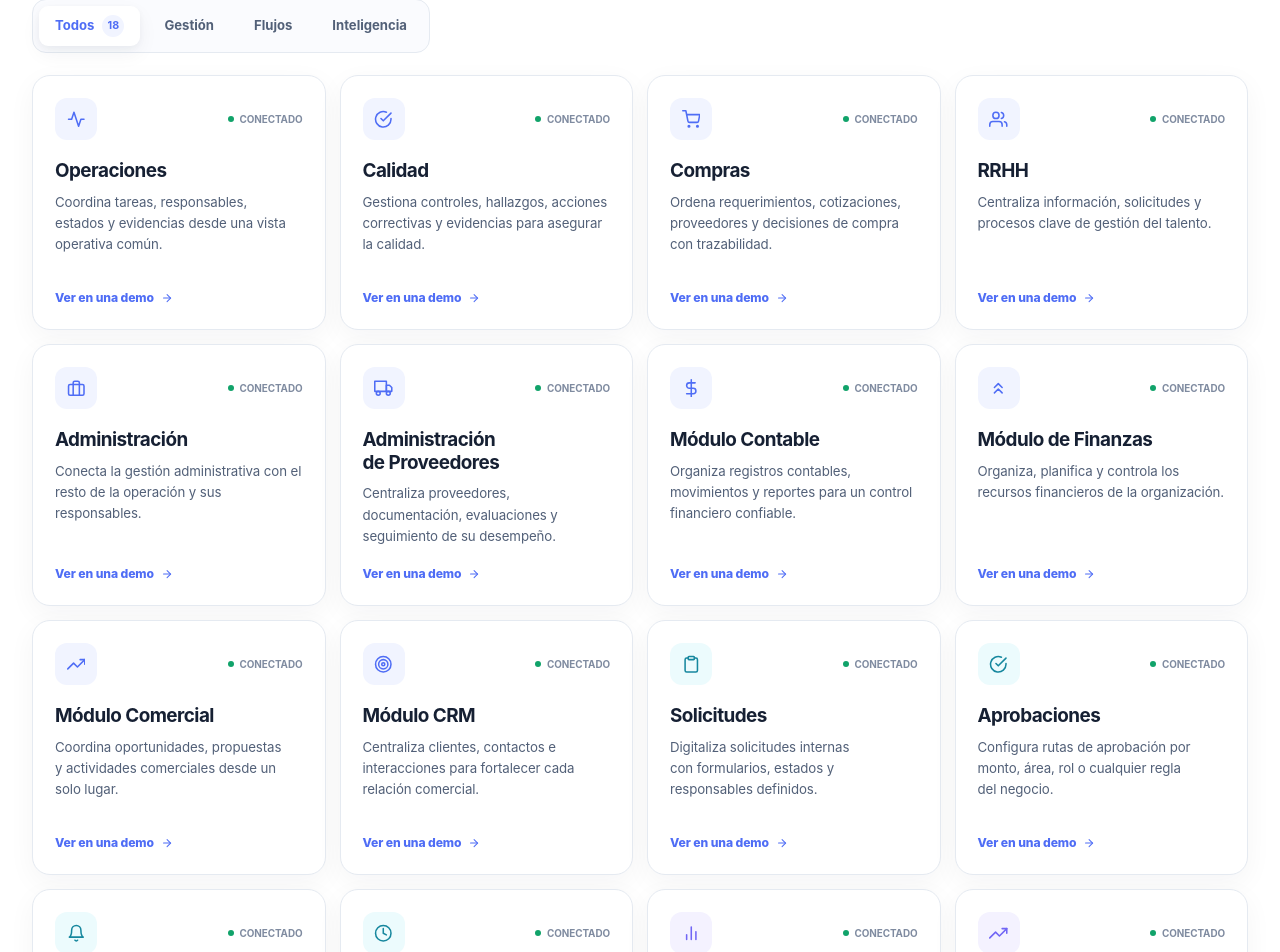
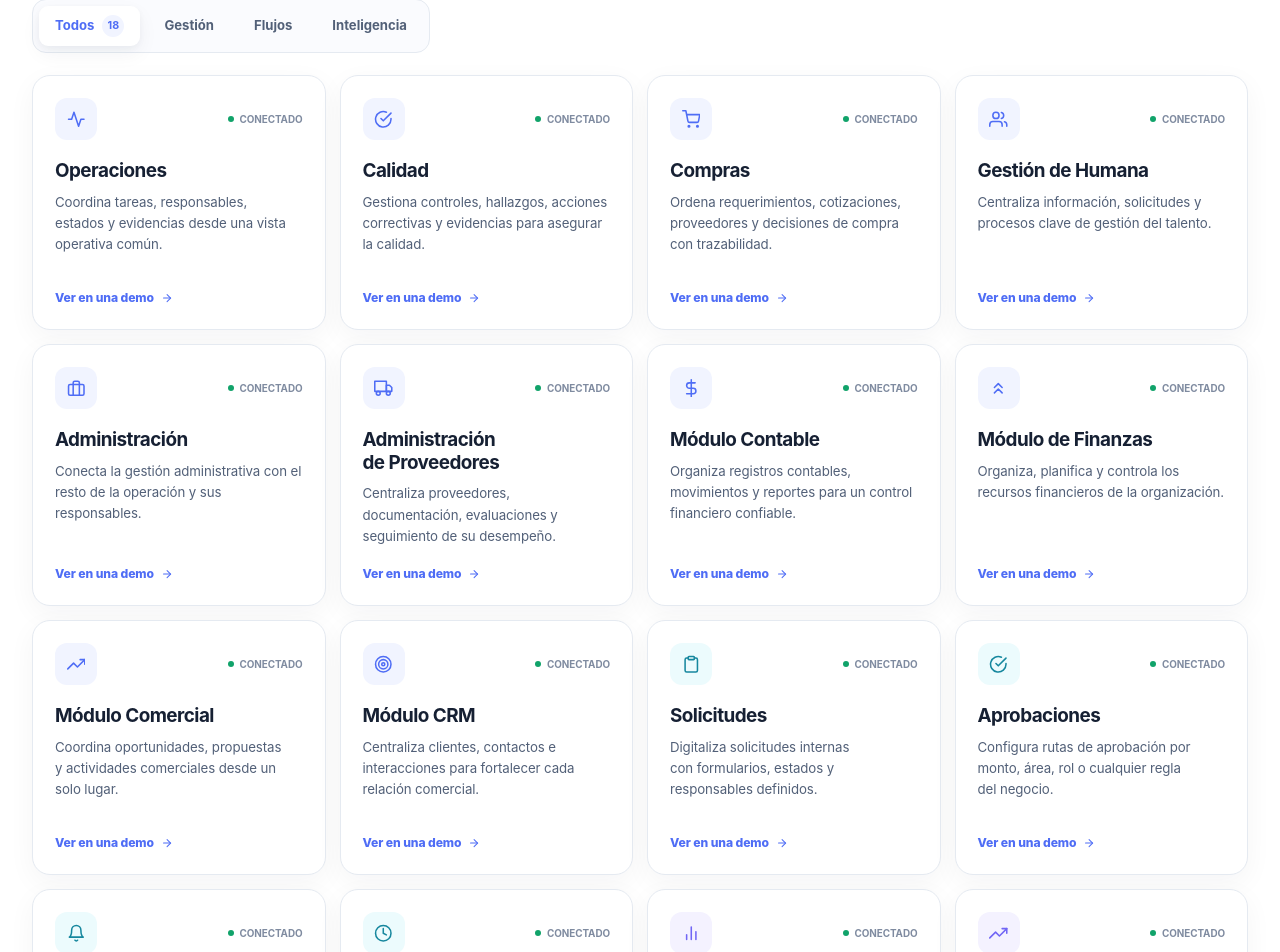
Before and after one commit to SoftwaveDR/landing-page-softwave, a React (Vite) app: page / in a window 1280 px wide. Shown: the part 2076-3028 px from the top of the page. Built offline with nearby package versions, Linux system fonts and the light colour scheme.

Commit message:
Actualizar workflow de despliegue

```diff
--- a/src/data/getCodeModules.js
+++ b/src/data/getCodeModules.js
@@ -48,7 +48,7 @@ export const getCodeModules = [
   },
   {
     id: "rrhh",
-    name: "RRHH",
+    name: "Gestión de Humana",
     category: "management",
     icon: FiUsers,
     description: "Centraliza información, solicitudes y procesos clave de gestión del talento.",
```
